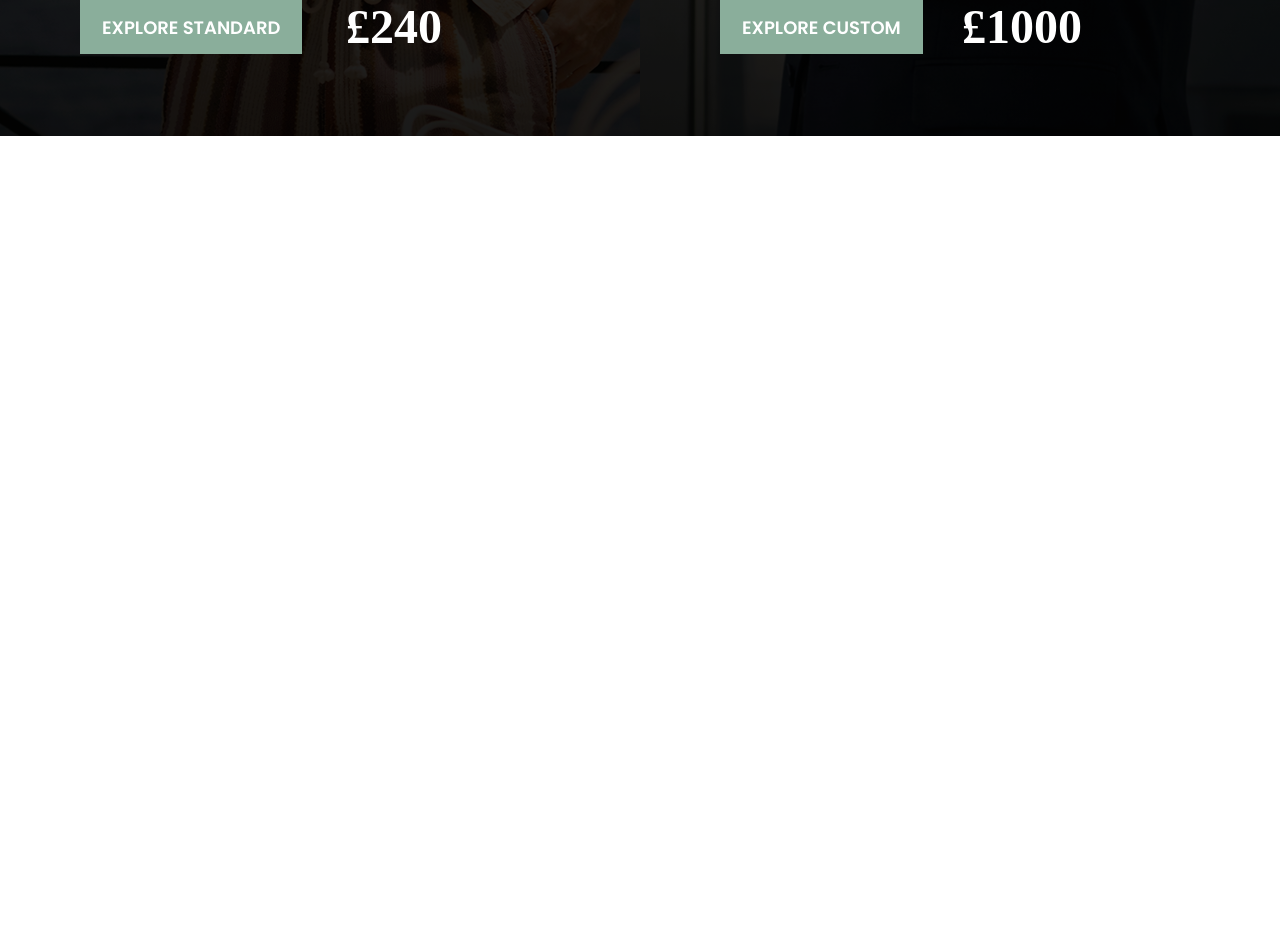
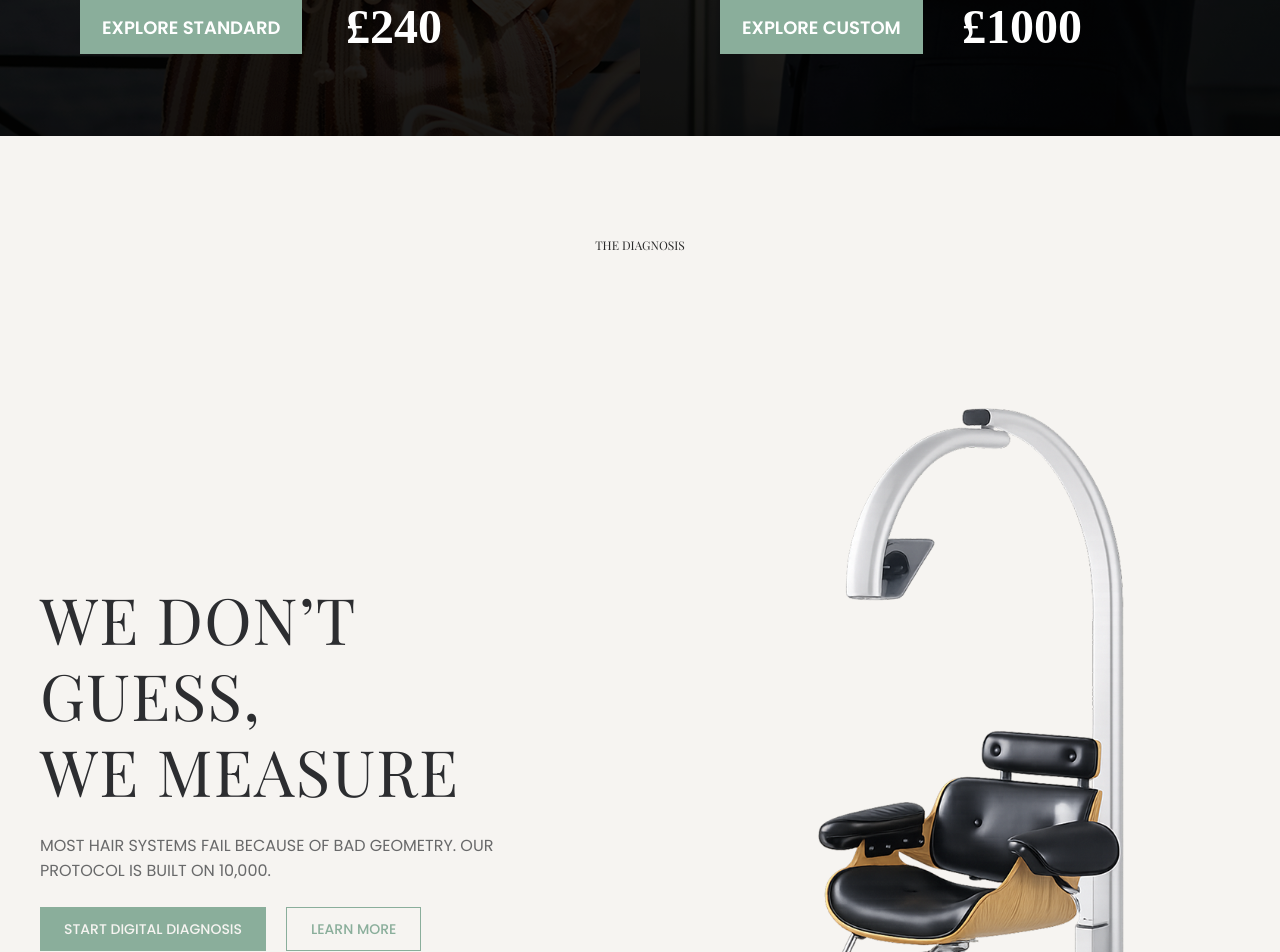
Before and after one commit to Yunex-x/gray-cut, a Next.js app: page / in a window 1280 px wide. Shown: the part 1920-2872 px from the top of the page. Before the commit the page ends 2056 px from the top, so only its background shows below. Built offline with nearby package versions, Linux system fonts and the light colour scheme.

Commit message:
diagnosis

```diff
--- a/app/(public)/page.tsx
+++ b/app/(public)/page.tsx
@@ -1,3 +1,4 @@
+import DiagnosisSection from "../components/sections/Diagnosis/diagnosisSection";
 import HeroSection from "../components/sections/herosection/HeroSection";
 import ProtocolsSections from "../components/sections/protocols/ProtocolsSections";
 
@@ -6,6 +7,7 @@ export default function HomePage() {
     <main className="w-full flex flex-col items-center">
 <HeroSection/>
 <ProtocolsSections/>
+<DiagnosisSection/>
     </main>
   );
 }
--- /dev/null
+++ b/app/components/sections/Diagnosis/SectionTitle.tsx
@@ -0,0 +1,33 @@
+
+export default function SectionTitle() {
+  return (
+    <div
+      className="
+        w-full
+        bg-[#F6F4F1]
+
+mt-[56px]
+md:mt-[100px]
+
+
+      "
+    >
+      <h2
+        className="
+          font-playfair
+          font-normal
+          uppercase
+          text-center
+          text-[#2A2A2A]
+
+          text-[12px]
+
+
+
+        "
+      >
+THE DIAGNOSIS
+     </h2>
+    </div>
+  );
+}
--- /dev/null
+++ b/app/components/sections/Diagnosis/diagnosisSection.tsx
@@ -0,0 +1,147 @@
+import SectionTitle from "./SectionTitle";
+
+
+export default function DiagnosisSection({
+  children,
+}: {
+  children?: React.ReactNode;
+}) {
+  return (
+    <section
+      className="
+        w-full
+        mx-auto
+        overflow-hidden
+        bg-[#F6F4F1]
+      "
+    >
+        <SectionTitle/>
+        <section className="w-full bg-[#F6F4F1]">
+      <div
+        className="
+          max-w-[1440px]
+          mx-auto
+
+          min-h-[1024px]
+
+          grid
+          grid-cols-1
+          md:grid-cols-2
+
+          items-center
+
+          px-[40px]
+          md:px-[40px]
+          sm:px-[18px]
+        "
+      >
+        {/* LEFT CONTENT */}
+        <div className="flex  flex-col  gap-[24px] max-w-[532px]">
+          {/* Title */}
+          <h2
+            className="
+              font-playfair
+              font-normal
+              text-center
+              md:text-left
+              uppercase
+              tracking-[0.02em]
+              text-[#2C2D30]
+              text-[24px]
+              md:text-[64px]
+
+              md:leading-[76px]
+
+
+            "
+          >
+            We don’t guess, <br />
+            we measure
+          </h2>
+
+          {/* Description */}
+          <p
+            className="
+              uppercase
+              text-[rgba(44,45,48,0.7)]
+
+              text-[16px]
+              leading-[25px]
+
+
+            "
+            style={{ fontFamily: "Poppins" }}
+          >
+            Most hair systems fail because of bad geometry. Our protocol is built
+            on 10,000.
+          </p>
+
+          {/* Actions */}
+          <div className="flex gap-[20px] flex-wrap">
+            {/* Primary */}
+            <button
+              className="
+                bg-[#8AAE9B]
+                text-[#F6F4F1]
+                uppercase
+                font-medium
+
+                px-[24px]
+                h-[44px]
+
+                text-[14px]
+              "
+              style={{ fontFamily: "Poppins" }}
+            >
+              Start digital diagnosis
+            </button>
+
+            {/* Secondary */}
+            <button
+              className="
+                border
+                border-[#8AAE9B]
+                text-[#8AAE9B]
+                uppercase
+                font-medium
+
+                px-[24px]
+                h-[44px]
+
+                text-[14px]
+              "
+              style={{ fontFamily: "Poppins" }}
+            >
+              Learn more
+            </button>
+          </div>
+        </div>
+
+        {/* RIGHT IMAGE */}
+        <div
+          className="
+            w-full
+            flex
+            justify-center
+            md:justify-end
+
+            mt-[40px]
+            md:mt-0
+          "
+        >
+          <img
+            src="/diagnosis.webp"
+            alt="Diagnosis device"
+            className="
+              w-full
+              max-w-[792px]
+              h-auto
+              object-contain
+            "
+          />
+        </div>
+      </div>
+    </section>
+    </section>
+  );
+}
```
Also changed, not shown: public/diagnosis.webp (added).
